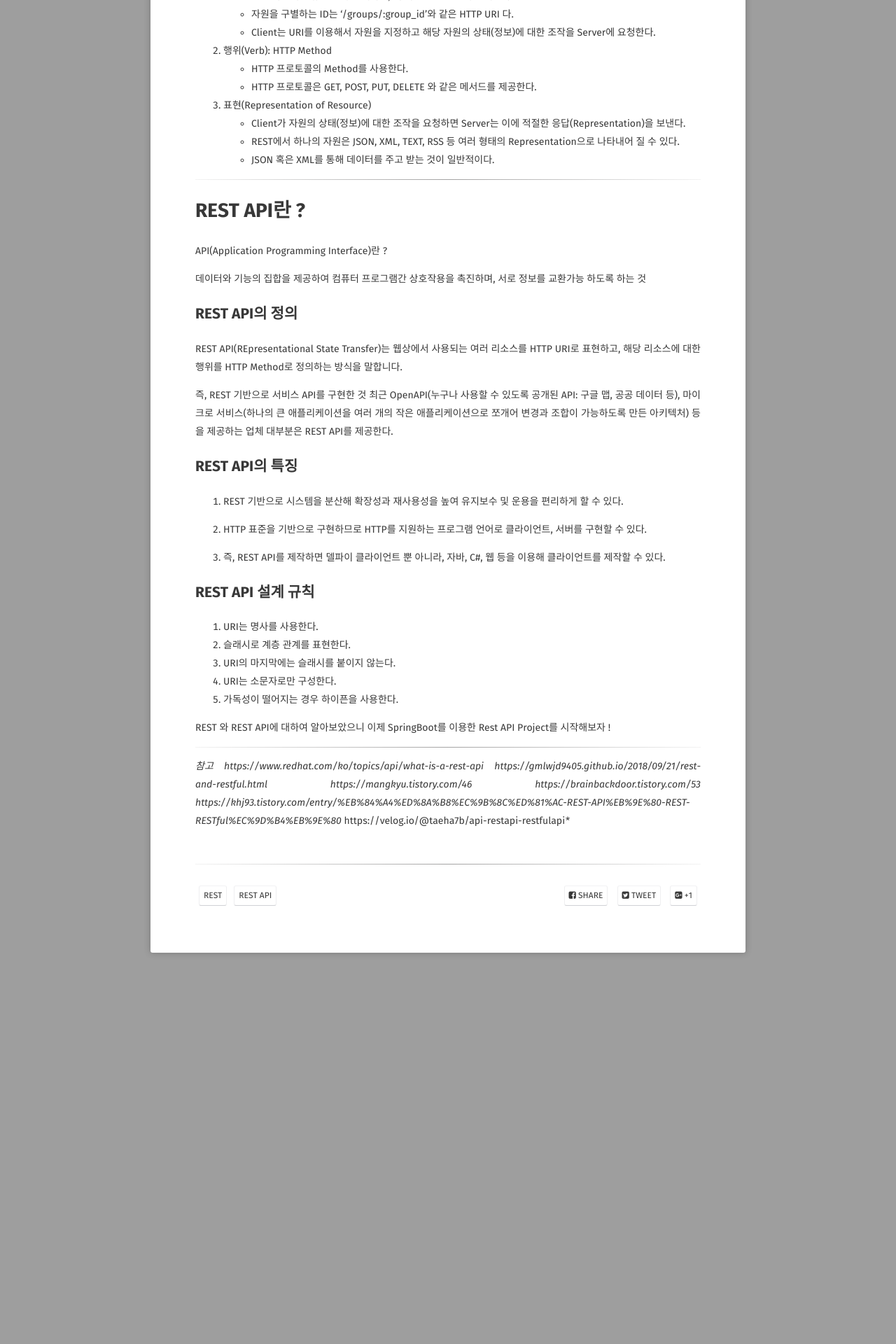
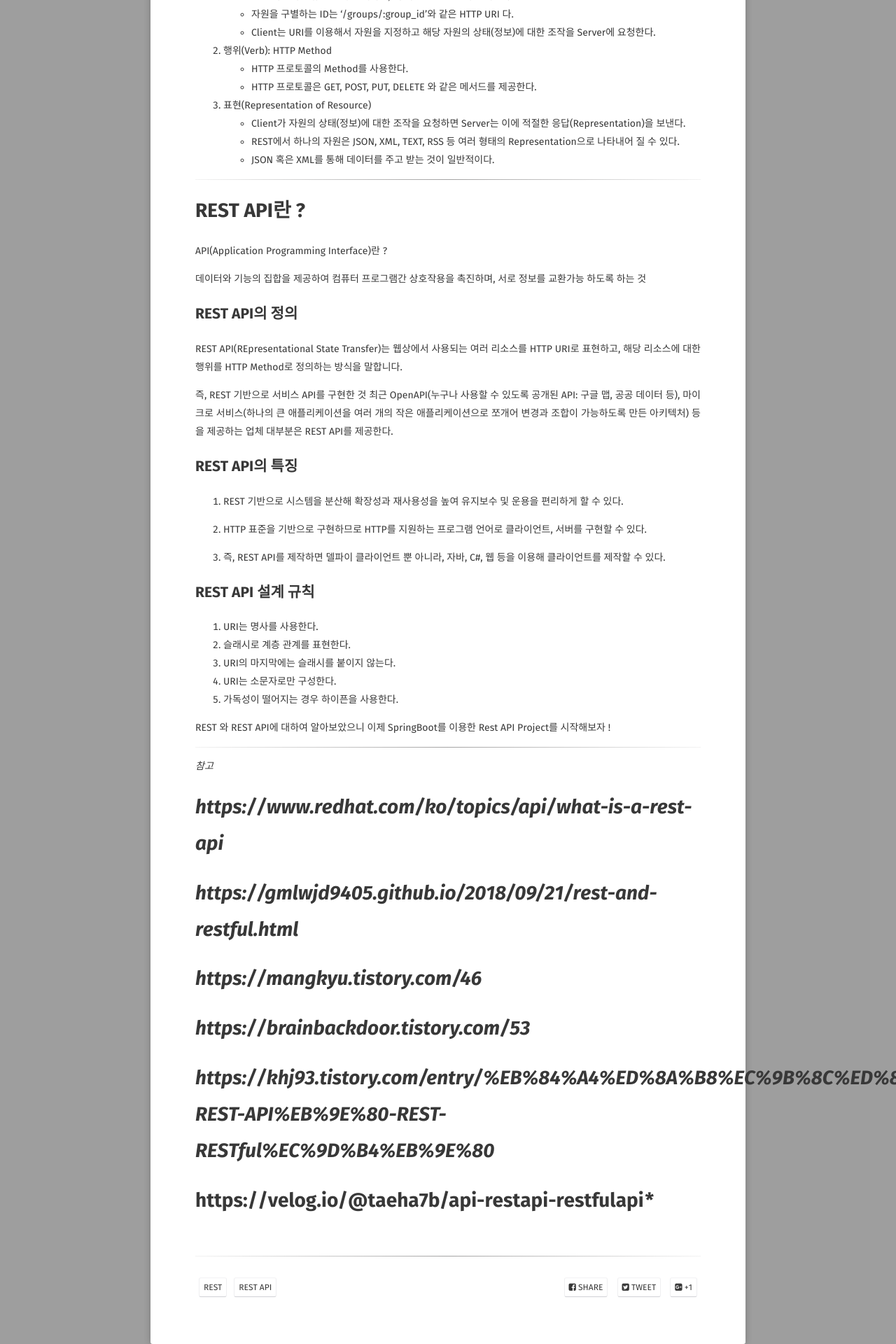
Before and after one commit to GayeonYoon/GayeonYoon.github.io, a Jekyll site: the page built from _posts/2021-07-04-RESTAPI-POST_1.md, in a window 1280 px wide. Shown: the part 1501-3421 px from the top of the page at 70% size. Built offline with Jekyll 4.4.1, drawn with Linux system fonts in a browser that asks for light colours; some web fonts are replaced; before the commit the page ends 2862 px from its top, so only the background shows below that.

```diff
--- a/_posts/2021-07-04-RESTAPI-POST_1.md
+++ b/_posts/2021-07-04-RESTAPI-POST_1.md
@@ -110,9 +110,9 @@ REST API(REpresentational State Transfer)는 웹상에서 사용되는 여러
 
 ------
 *참고*
- *https://www.redhat.com/ko/topics/api/what-is-a-rest-api*
- *https://gmlwjd9405.github.io/2018/09/21/rest-and-restful.html*
- *https://mangkyu.tistory.com/46*
- *https://brainbackdoor.tistory.com/53*
- *https://khj93.tistory.com/entry/%EB%84%A4%ED%8A%B8%EC%9B%8C%ED%81%AC-REST-API%EB%9E%80-REST-RESTful%EC%9D%B4%EB%9E%80*
- https://velog.io/@taeha7b/api-restapi-restfulapi*
+# *https://www.redhat.com/ko/topics/api/what-is-a-rest-api*
+# *https://gmlwjd9405.github.io/2018/09/21/rest-and-restful.html*
+# *https://mangkyu.tistory.com/46*
+# *https://brainbackdoor.tistory.com/53*
+# *https://khj93.tistory.com/entry/%EB%84%A4%ED%8A%B8%EC%9B%8C%ED%81%AC-REST-API%EB%9E%80-REST-RESTful%EC%9D%B4%EB%9E%80*
+# https://velog.io/@taeha7b/api-restapi-restfulapi*
```
